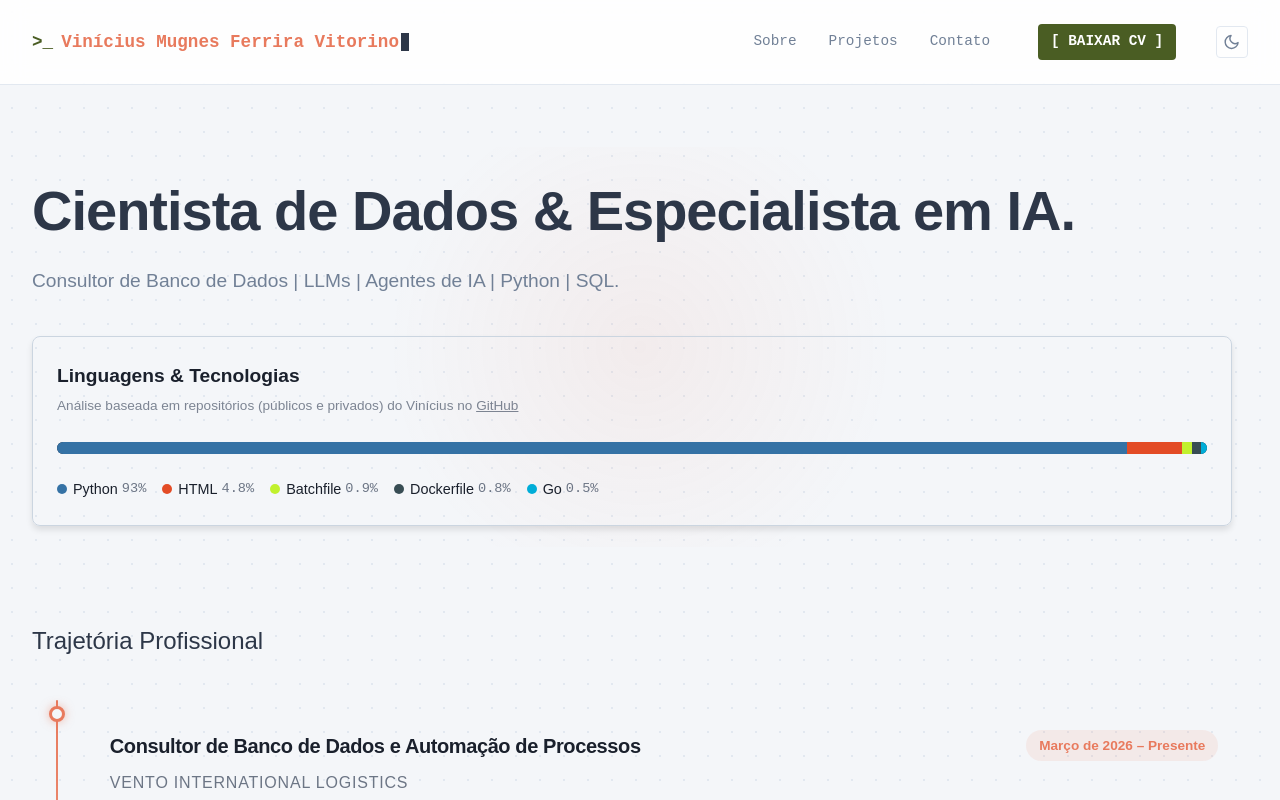
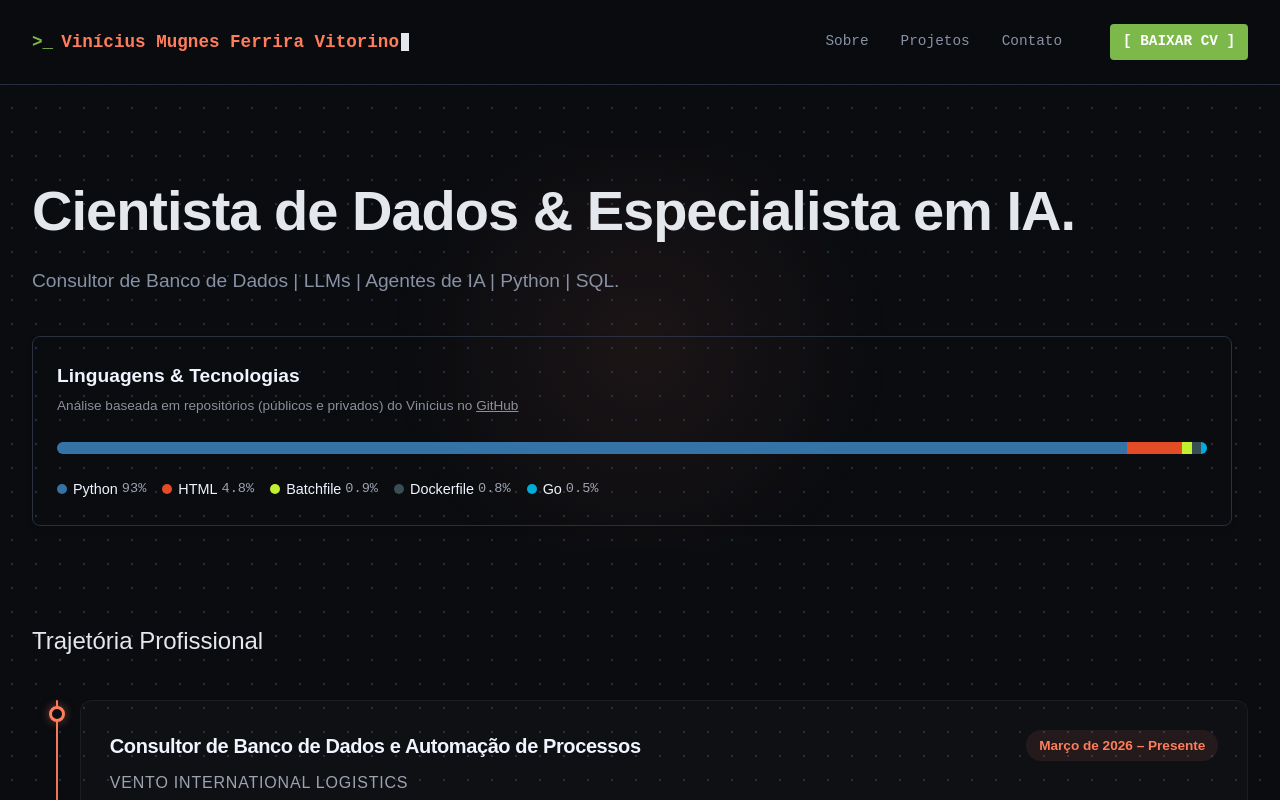
Before and after one commit to devini9/portfolio, a React (Vite) app: page / in a window 1280 px wide. Shown: the top 800 px of the page. Built offline with nearby package versions, Linux system fonts and the light colour scheme.

Commit message:
style: remove light theme and set dark theme as default

```diff
--- a/index.html
+++ b/index.html
@@ -69,17 +69,7 @@
     <meta http-equiv="Content-Security-Policy" content="default-src 'self'; script-src 'self' 'unsafe-inline' 'unsafe-eval' https://www.googletagmanager.com; style-src 'self' 'unsafe-inline' https://fonts.googleapis.com; img-src 'self' data: https: blob:; font-src 'self' https://fonts.gstatic.com; connect-src 'self' https://api.github.com https://formsubmit.co; frame-src 'self'; object-src 'none'; base-uri 'self'; form-action 'self' https://formsubmit.co;">
 
     <title>Portfólio devini9 — Cientista de Dados & Especialista em IA</title>
-    <script>
-      (function() {
-        const stored = localStorage.getItem('theme');
-        if (stored === 'light' || stored === 'dark') {
-          document.documentElement.setAttribute('data-theme', stored);
-        } else {
-          const prefersLight = window.matchMedia('(prefers-color-scheme: light)').matches;
-          document.documentElement.setAttribute('data-theme', prefersLight ? 'light' : 'dark');
-        }
-      })();
-    </script>
+
   </head>
   <body>
     <div id="root"></div>
--- a/src/components/Header.tsx
+++ b/src/components/Header.tsx
@@ -1,23 +1,6 @@
-import { useEffect, useState } from 'react';
 import './Header.css';
 
-type Theme = 'light' | 'dark';
-
 export function Header() {
-  const [theme, setTheme] = useState<Theme>(() => {
-    const stored = localStorage.getItem('theme');
-    if (stored === 'light' || stored === 'dark') return stored as Theme;
-    return window.matchMedia('(prefers-color-scheme: light)').matches ? 'light' : 'dark';
-  });
-
-  useEffect(() => {
-    document.documentElement.setAttribute('data-theme', theme);
-    localStorage.setItem('theme', theme);
-  }, [theme]);
-
-  const toggleTheme = () => {
-    setTheme(prev => prev === 'light' ? 'dark' : 'light');
-  };
 
   const scrollTo = (e: React.MouseEvent<HTMLAnchorElement>, id: string) => {
     e.preventDefault();
@@ -51,30 +34,7 @@ export function Header() {
             [ BAIXAR CV ]
           </a>
 
-          <button
-            className="theme-toggle"
-            onClick={toggleTheme}
-            aria-label="Alternar Tema"
-            title="Alternar Tema"
-          >
-            {theme === 'dark' ? (
-              <svg xmlns="http://www.w3.org/2000/svg" width="18" height="18" viewBox="0 0 24 24" fill="none" stroke="currentColor" strokeWidth="2" strokeLinecap="round" strokeLinejoin="round">
-                <circle cx="12" cy="12" r="5"></circle>
-                <line x1="12" y1="1" x2="12" y2="3"></line>
-                <line x1="12" y1="21" x2="12" y2="23"></line>
-                <line x1="4.22" y1="4.22" x2="5.64" y2="5.64"></line>
-                <line x1="18.36" y1="18.36" x2="19.78" y2="19.78"></line>
-                <line x1="1" y1="12" x2="3" y2="12"></line>
-                <line x1="21" y1="12" x2="23" y2="12"></line>
-                <line x1="4.22" y1="19.78" x2="5.64" y2="18.36"></line>
-                <line x1="18.36" y1="5.64" x2="19.78" y2="4.22"></line>
-              </svg>
-            ) : (
-              <svg xmlns="http://www.w3.org/2000/svg" width="18" height="18" viewBox="0 0 24 24" fill="none" stroke="currentColor" strokeWidth="2" strokeLinecap="round" strokeLinejoin="round">
-                <path d="M21 12.79A9 9 0 1 1 11.21 3 7 7 0 0 0 21 12.79z"></path>
-              </svg>
-            )}
-          </button>
+
         </nav>
       </div>
     </header>
--- a/src/index.css
+++ b/src/index.css
@@ -33,36 +33,6 @@
   --font-sans: 'Space Grotesk', sans-serif;
 }
 
-:root[data-theme="light"] {
-  /* Tema Claro e Frio */
-  --bg-color: #f4f6f9;
-  --bg-surface: #ffffff;
-  --bg-surface-hover: #eef2f6;
-
-  --text-main: #2d3748;
-  --text-bright: #1a202c;
-  --text-muted: #718096;
-  --text-color: #4a5568;
-
-  --bg-card: #ffffff;
-  --border-color: #cbd5e0;
-  --line-color: #e2e8f0;
-
-  --color-salmon: #E87A5D;
-  --color-moss: #4A5D23;
-
-  --brand-color: var(--color-salmon);
-  --brand-color-rgb: 232, 122, 93;
-
-  /* Component-specific variables */
-  --bg-header: rgba(255, 255, 255, 0.85);
-  --color-scrollbar-thumb: #cbd5e0;
-  --color-scrollbar-thumb-hover: #a0aec0;
-  --bg-input: #ffffff;
-  --bg-progress-track: #e2e8f0;
-  --border-card-hover: var(--color-moss);
-  --text-tag: #ffffff;
-}
 
 * {
   box-sizing: border-box;
```
